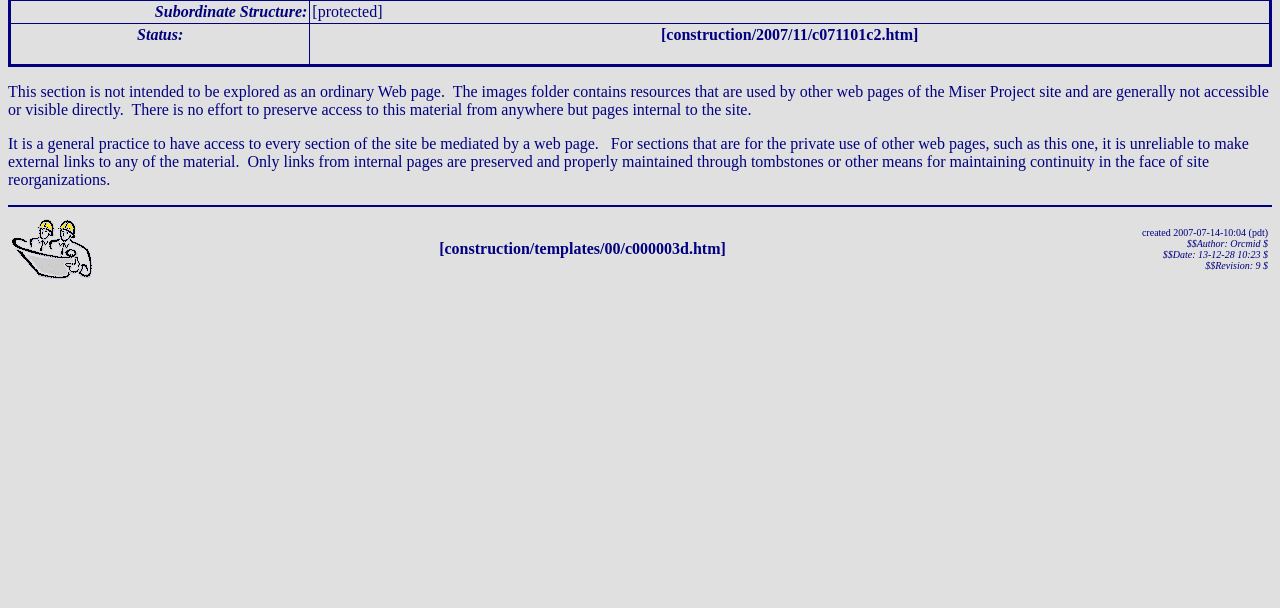
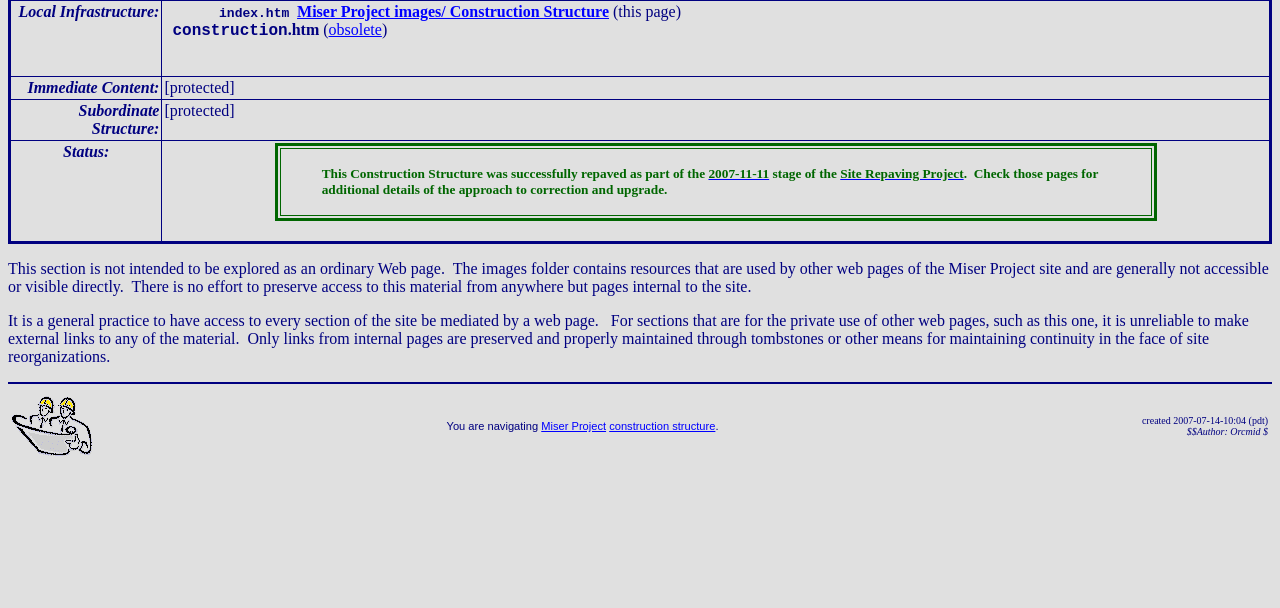
Before and after one commit to orcmid/miser, a plain HTML site: page docs/images/index.htm in a window 1280 px wide. Shown: the part 192-800 px from the top of the page. Drawn offline with Linux system fonts and the light colour scheme.

Commit message:
0.0.8 docs/images/ Image and construction Cleanups

```diff
--- a/docs/images/index.htm
+++ b/docs/images/index.htm
@@ -15,7 +15,9 @@
     <td width="20%" height="6">
 
 <!--webbot bot="Include"
-      U-Include="../construction/templates/00/c000003b.htm" TAG="BODY" startspan --><strong>[construction/templates/00/c000003b.htm]</strong><!--webbot bot="Include" i-checksum="30129" endspan --></td>
+      U-Include="../construction/templates/00/c000003b.htm" TAG="BODY" startspan -->
+<a href="http://miser-theory.info" target="_top"><img border="0" src="misertheory-logo.gif" alt="The Miser Project" width="211" height="135"></a>
+<!--webbot bot="Include" i-checksum="1874" endspan --></td>
 
     <td width="52%" height="6">
       <p align="center"><font color="#990033"><strong>Miser Project images/<br />
@@ -28,7 +30,7 @@
       <p align="right"><b><code><a target="_top" href="index.htm">index.htm</a>&gt;</code></b><br>
       <small><small>
 		<!--webbot bot="Timestamp" S-Type="EDITED"
-      S-Format="%Y-%m-%d" startspan -->2023-08-14<!--webbot bot="Timestamp" i-checksum="12507" endspan --> -<!--webbot bot="Timestamp" S-Type="EDITED" S-Format="%H:%M %Z" startspan -->18:38 -0700<!--webbot bot="Timestamp" i-checksum="12088" endspan -->
+      S-Format="%Y-%m-%d" startspan -->2023-08-19<!--webbot bot="Timestamp" i-checksum="12517" endspan --> -<!--webbot bot="Timestamp" S-Type="EDITED" S-Format="%H:%M %Z" startspan -->11:08 -0700<!--webbot bot="Timestamp" i-checksum="12050" endspan -->
       </small></small></p>
       </td>
 
@@ -48,9 +50,11 @@
 		<td align="right" valign="top"><b><i>Local Infrastructure</i></b><i><b>:</b></i></td>
 		<td valign="top">
 		<dl>
-			<dt><b><font face="monospace">&nbsp;&nbsp;&nbsp;&nbsp; index.htm
+			<dt><b><font face="monospace">&nbsp;&nbsp;&nbsp;&nbsp;&nbsp;&nbsp; index.htm
 				</font><a href="index.htm">Miser Project images/ Construction
 			Structure</a> </b>(this page)</dt>
+			<dt>&nbsp; <b><font face="Courier New">construction</font>.htm</b> (<a href="construction.htm">obsolete</a>)</dt>
+			<dd>&nbsp;</dd>
 		</dl></td>
 	</tr>
 	<tr>
@@ -67,7 +71,27 @@
 		<td valign="top">
 	<div align="left">
 		<div align="center">
-			<!--webbot bot="Include" U-Include="../construction/2007/11/c071101c2.htm" TAG="BODY" startspan --><strong>[construction/2007/11/c071101c2.htm]</strong><!--webbot bot="Include" i-checksum="57697" endspan --></div>
+			<!--webbot bot="Include" U-Include="../construction/2007/11/c071101c2.htm" TAG="BODY" startspan -->
+		<table border="3" width="80%" bordercolor="#006600" id="table1">
+			<tr>
+				<td>
+				<blockquote><small>
+					<p align="left"><b><font color="#006600"><br>
+					This Construction Structure was successfully repaved as part
+					of the
+					</font> <a href="../construction/2007/11/c071101c.htm"><font color="#006600">
+					2007-11-11</font></a><font color="#006600"> stage of the
+					</font><font color="#800000">
+					<a href="../construction/2007/11/c071101.htm"><font color="#006600">Site Repaving
+					Project</font></a></font><font color="#006600">.&nbsp; Check
+					those pages for additional details of the approach to
+					correction and upgrade.&nbsp; </font> </b></p></small>
+				</blockquote>
+				</td>
+			</tr>
+			<!-- Included from Miser Project construction/2007/11/c071101c2.htm of 2013-10-13-17:07 -->
+		</table>
+	<!--webbot bot="Include" i-checksum="50002" endspan --></div>
 &nbsp;</div>
 		</td>
 	</tr>
@@ -92,12 +116,16 @@
       <a href="../construction.htm">
 		<img border="0" src="../images/hardhat-thumb.gif" width="80" height="60" alt="Construction Zone (Hard Hat Area)"></a></td>
     <td width="67%" valign="middle" align="center">
-      <!--webbot bot="Include" U-Include="../construction/templates/00/c000003d.htm" TAG="BODY" startspan --><strong>[construction/templates/00/c000003d.htm]</strong><!--webbot bot="Include" i-checksum="30137" endspan --></td>
+      <!--webbot bot="Include" U-Include="../construction/templates/00/c000003d.htm" TAG="BODY" startspan -->
+<font face="Arial, Microsoft Sans Serif, Helvetica, Geneva, Swiss, Sans Serif">
+      <small>
+      <small>
+      You are navigating <a href="../" target="_top">Miser Project</a>
+<a target="_top" href="../index.htm">construction structure</a>.</small></small></font>
+<!--webbot bot="Include" i-checksum="39395" endspan --></td>
     <td width="20%">
       <p align="right"><font size="-2">created 2007-07-14-10:04 (pdt)<br>
-<em>$$Author: Orcmid $<br>
-		$$Date: 13-12-28 10:23 $<br>
-		$$Revision: 9 $</em></font></p>
+<em>$$Author: Orcmid $</em></font></p>
     </td>
   </tr>
 </table>
```
Also changed, not shown: docs/images/construction.htm (+1 -2 lines), docs/images/images.txt, docs/images/misertheory-logo.gif, docs/images/misertheory-logo.png (added), docs/images/n170601d2.png, docs/images/omisertheory-logo.gif, 3 other files.
